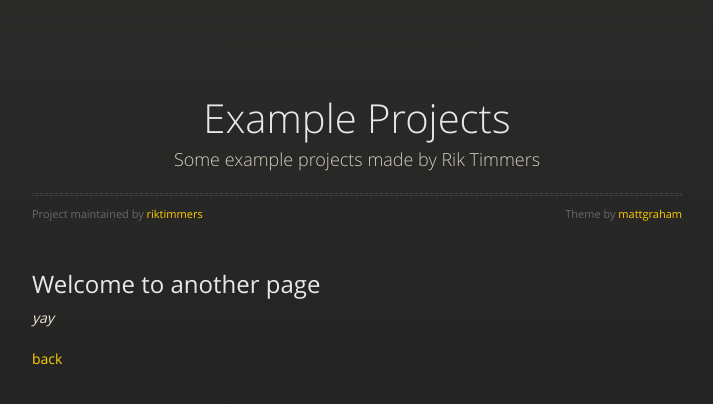
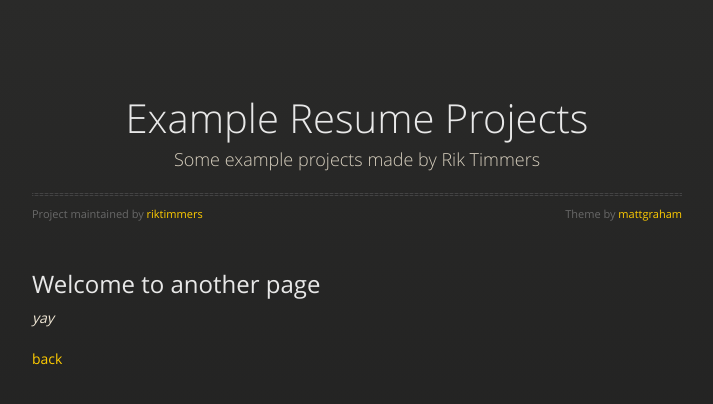
Before and after one commit to riktimmers/riktimmers.github.io, a Jekyll site: the page built from another-page.md, in a window 1280 px wide. Shown: the top 404 px of the page, without its empty margins (283-996 px from the left). Built offline with Jekyll 4.4.1, drawn with Linux system fonts in a browser that asks for light colours; our own code applies the rules of GitHub Pages for plain Markdown files.

Commit message:
Update Title.

```diff
--- a/_config.yml
+++ b/_config.yml
@@ -1,4 +1,4 @@
-title: Example Projects
+title: Example Resume Projects
 description: Some example projects made by Rik Timmers
 show_downloads: false
 google_analytics:
```
